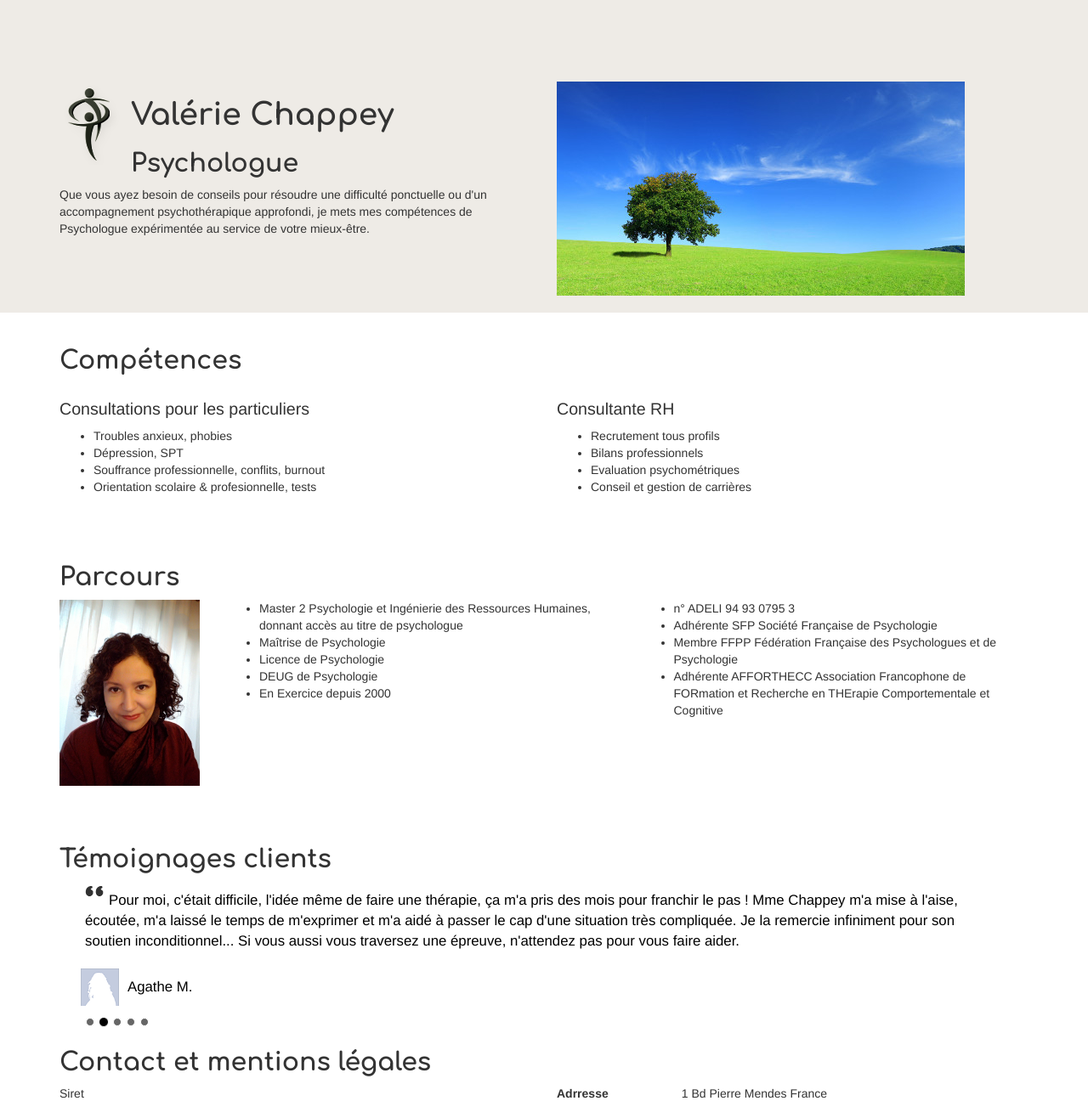
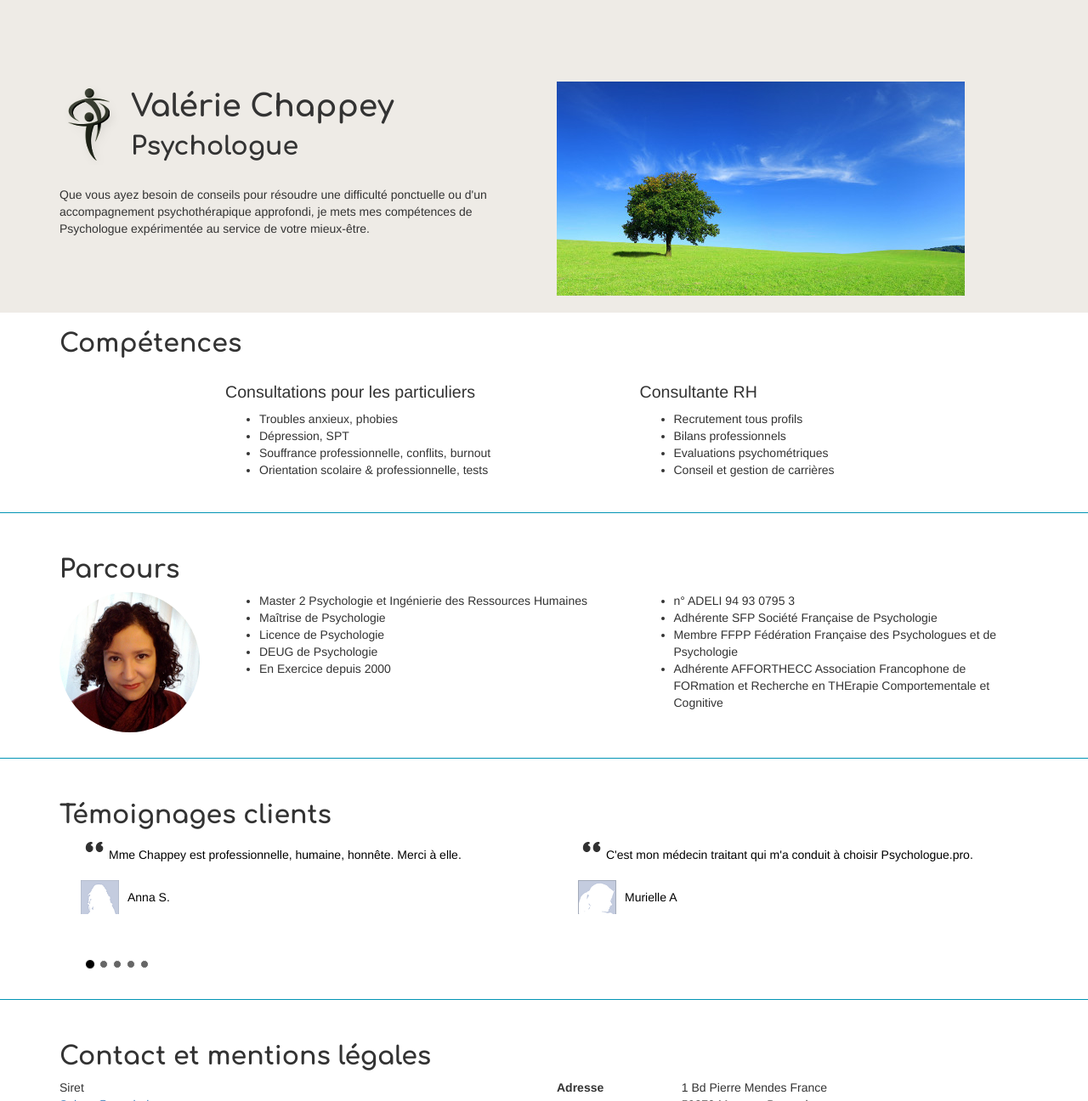
Before and after one commit to psychologue-pro/www, a Jekyll site: the page built from index.html, in a window 1280 px wide and 1400 px high, cut to the strip 104-1400 px from the top of the window. Shown: the whole strip at 85% size. Built offline with Jekyll 4.4.1, drawn with Linux system fonts in a browser that asks for light colours; nearby versions of some CDN libraries; comment, search, counter and statistics services are not loaded.

Commit message:
Changed: Photo

```diff
--- a/_sass/_psychologue_pro.scss
+++ b/_sass/_psychologue_pro.scss
@@ -2,13 +2,22 @@
 @import url(https://maxcdn.bootstrapcdn.com/bootstrap/3.3.6/css/bootstrap.min.css);
 
 $bg: #eeebe6;
+$bgg: #ddd;
 
 body {
      background: #fff;
+     text-align:justified;
 }
 
 h1, h2 {
     font-family: 'Comfortaa', cursive;
+}
+
+h1 {
+ margin-top: 10px;
+}
+h2 {
+ margin-top: 0;
 }
 
 @media (max-width: 360px) {
@@ -18,8 +27,7 @@
      font-size: 1.7em !important;
    }
    h2 {
-     margin-top: 0;
-     font-size: 1.5em !important;
+      font-size: 1.5em !important;
    }
    #what {
      font-size: 1em !important;
@@ -48,7 +56,8 @@
 
 #navbar, #navbar .nav-bar {
   text-align:center;
-  background: #eeebe6;
+  background: darken($bgg, 50%) !important;
+  color: lighten($bg, 90%);
   min-height: 0;
   margin-bottom: 0;
 }
@@ -62,24 +71,21 @@
   margin: 0 auto;
   li {
     list-style: none;
-    margin: 0 10px;
-    float:left;
-    border-bottom: 3px solid transparent;
+    display: inline-block;
+    border-bottom: 5px solid transparent;
     a {
       padding: 10px 10px 5px 10px;
       display: inline-block;
       text-decoration: none;
-      color: darken($bg, 90%);
-      background: none;
       &:hover {
         background: none;
       }
       &:visited {
-        color: darken($bg, 90%);
+        color: lighten($bg, 90%);
       }
     }
     &.active, &:hover {
-      border-bottom: 3px solid darken($bg, 30%);
+      border-bottom: 5px solid $bg;
     }
   }
 }
@@ -93,6 +99,9 @@
     float: left;
     margin-right: 10px;
   }
+   p {
+     margin-top: 30px !important;
+    }
   h1 {
     white-space: nowrap;
     i {
@@ -128,8 +137,14 @@
   }
 }
 
-#home, #services, #curriculum, #proof, #updates {
+#home, #services, #curriculum, #proof, #updates, #contact {
   padding-top: 50px !important;
+}
+
+.container-line {
+  border-top: 1px solid #0294B5;
+  height: 1px;
+  margin-top: 30px;
 }
 
 .carousel {
@@ -147,7 +162,6 @@
 .carousel-inner {
 p, div.person {
   padding: 10px 30px;
-  font-size: 1.2em;
 }
 
 p.testimony span {
--- a/index.html
+++ b/index.html
@@ -64,39 +64,42 @@
     </header>
   </div>
 </div>
-
 <div class="home container" id="skills">
   <h2>Compétences</h2>
   <div id="domains" class="row">
-    <div id="individuals" class="col-sm-6">
+    <div id="individuals" class="col-sm-5 col-sm-offset-2">
       <h3>Consultations pour les particuliers</h3>
       <ul>
         <li>Troubles anxieux, phobies</li>
         <li>Dépression, SPT</li>
         <li>Souffrance professionnelle, conflits, burnout</li>
-        <li>Orientation scolaire &amp; profesionnelle, tests</li>
+        <li>Orientation scolaire &amp; professionnelle, tests</li>
       </ul>
     </div>
-    <div id="companies" class="col-sm-6">
+    <div id="companies" class="col-sm-5">
       <h3>Consultante RH</h3>
       <ul>
         <li>Recrutement tous profils</li>
         <li>Bilans professionnels</li>
-        <li>Evaluation psychométriques</li>
+        <li>Evaluations psychométriques</li>
         <li>Conseil et gestion de carrières</li>
       </ul>
     </div>
   </div>
+</div>
 
+<div class="container-line"></div>
+
+<div class="container">
   <div id="curriculum">
     <h2>Parcours</h2>
     <div class="row">
     <div class="col-sm-2 col-xs-6">
-    <img src="/images/photo.jpg" class="img-responsive" alt="Photo de Valérie Chappey">
+    <img src="/images/photo.jpg" class="img-circle img-responsive" alt="Photo de Valérie Chappey">
     </div>
     <div class="col-sm-5 col-xs-6">
       <ul id="courses">
-        <li>Master 2 Psychologie et Ingénierie des Ressources Humaines, donnant accès au titre de psychologue</li>
+        <li>Master 2 Psychologie et Ingénierie des Ressources Humaines</li>
         <li>Maîtrise de Psychologie</li>
         <li>Licence de Psychologie</li>
         <li>DEUG de Psychologie</li>
@@ -113,7 +116,11 @@
     </div>
     </div>
   </div>
+</div>
 
+<div class="container-line"></div>
+
+<div class="container">
   <div id="proof">
     <h2>Témoignages clients</h2>
      <div class="row slides">
@@ -125,7 +132,7 @@
             <meta itemprop="ratingCount" content="5">
           </div>
 
-          <div id="carousel-example-generic" class="carousel slide" data-ride="carousel">
+          <div id="carousel-example-generic" class="carousel slide" data-ride="carousel" data-interval="10000">
 
             <!-- Wrapper for slides -->
             <div class="carousel-inner" role="listbox">
@@ -185,7 +192,9 @@
       </div>
     </div>
   </div>
-
+</div>
+<div class="container-line"></div>
+<div class="container">
   <div id="contact">
     <h2>Contact et mentions légales</h2>
     <div class="row">
@@ -201,7 +210,7 @@
       <div class="col-md-6">
         <table width="100%">
           <tr>
-            <th>Adrresse</th>
+            <th>Adresse</th>
             <td>1 Bd Pierre Mendes France<br/>
         59370 Mons en Baroeul</td>
           </tr>
@@ -210,7 +219,7 @@
             <td><a href="tel:0950199139">09 50 199 139</a> / <a href="tel:0660153481">06 60 51 42 27</a></td>
           </tr>
           <tr>
-            <td>Mail</td>
+            <th>Mail</th>
             <td><a href="mailto:contact@psychologue.pro">contact@psychologue.pro</a></td>
           </tr>
         </table>
```
Also changed, not shown: images/photo.jpg.
